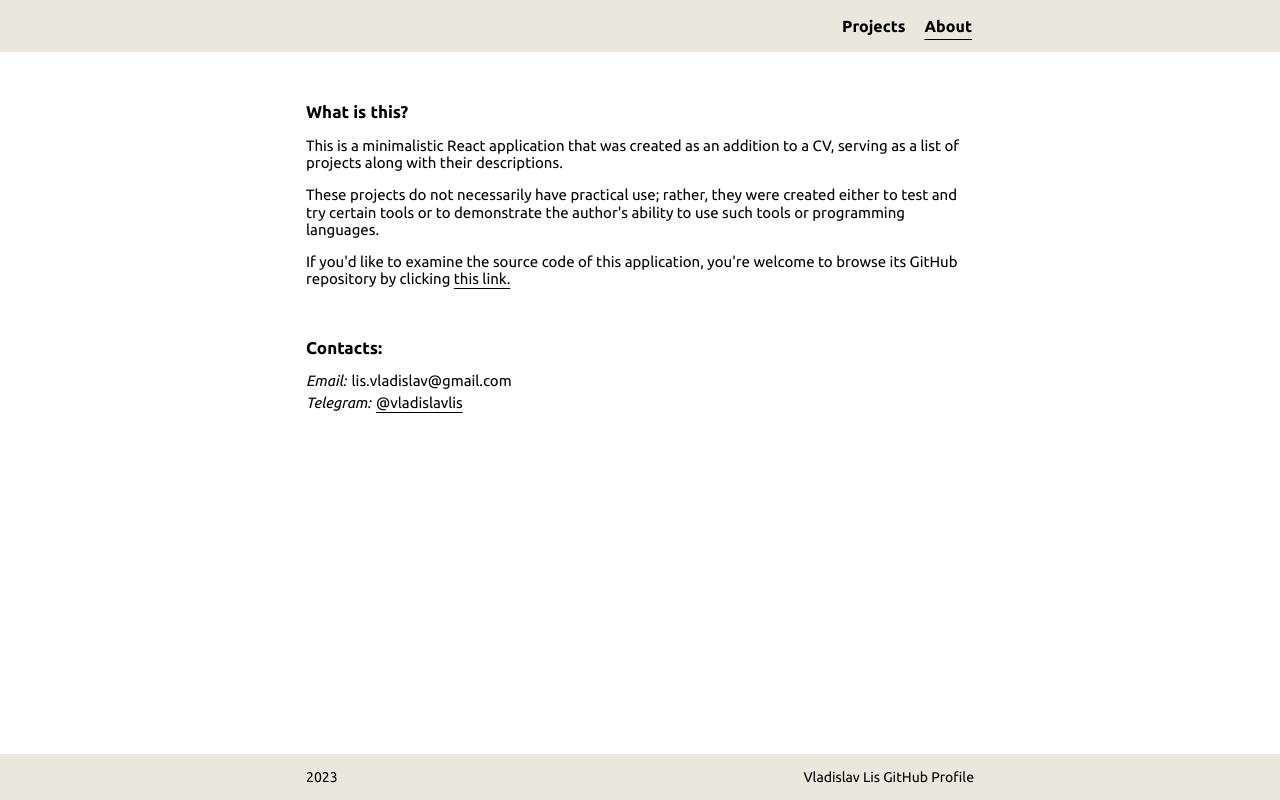
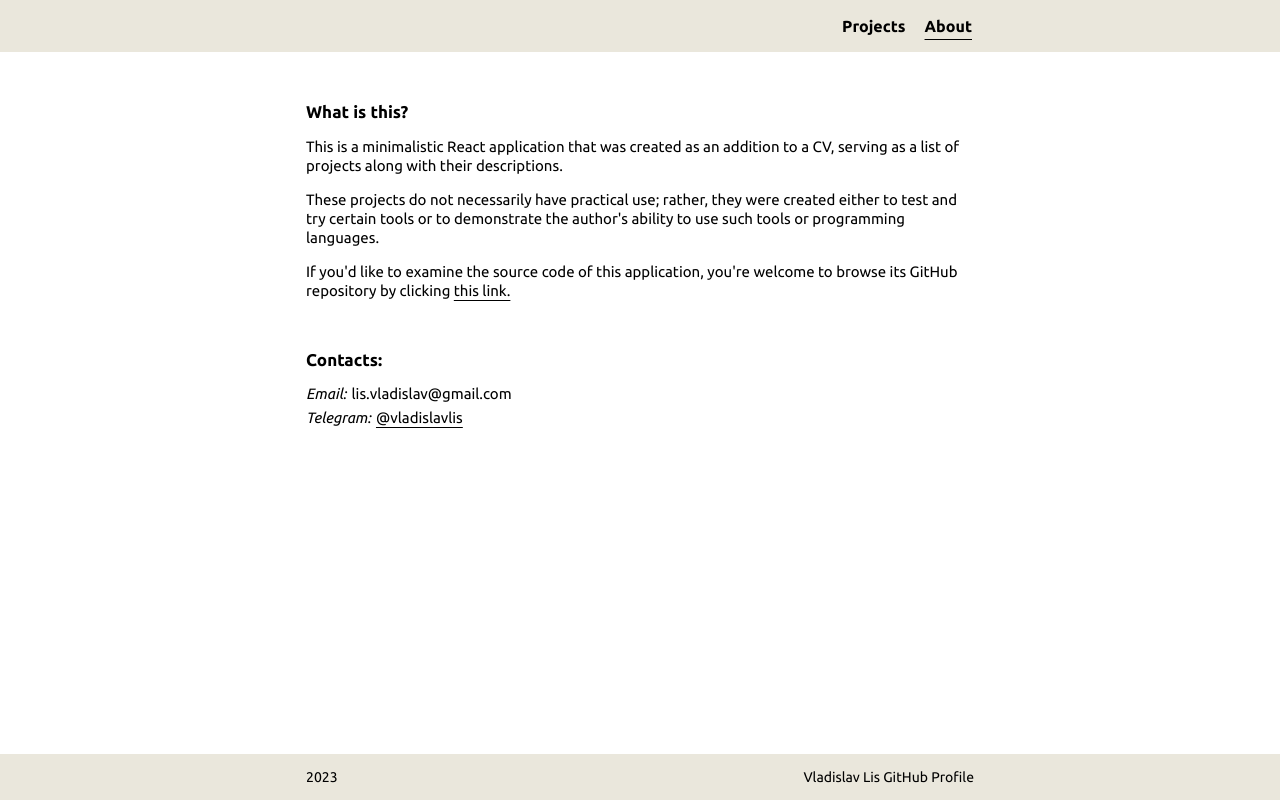
Before and after one commit to vlad-lis/portfolio, a React (Create React App) app: page /about in a window 1280 px wide. Built offline with nearby package versions, Linux system fonts and the light colour scheme.

Commit message:
Adjusted line height for text

```diff
--- a/src/components/About/About.css
+++ b/src/components/About/About.css
@@ -27,6 +27,7 @@
   margin: 0;
   color: black;
   font-size: 15px;
+  line-height: 19px;
 }
 
 .about__link {
--- a/src/components/Project/Project.css
+++ b/src/components/Project/Project.css
@@ -52,7 +52,7 @@
 .project__details-text {
   margin: 0;
   font-size: 15px;
-  line-height: 17px;
+  line-height: 19px;
 }
 
 .project__details-readme {
```
